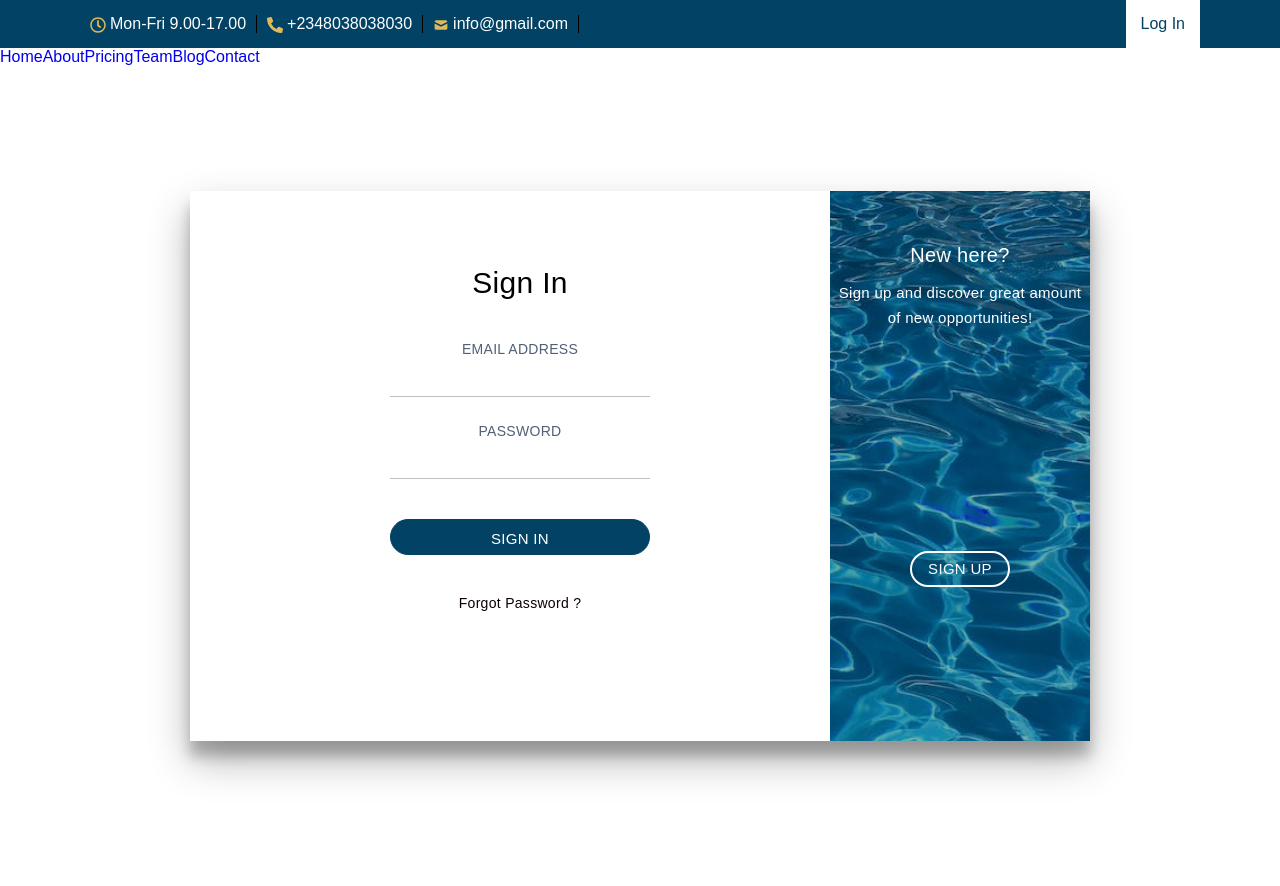
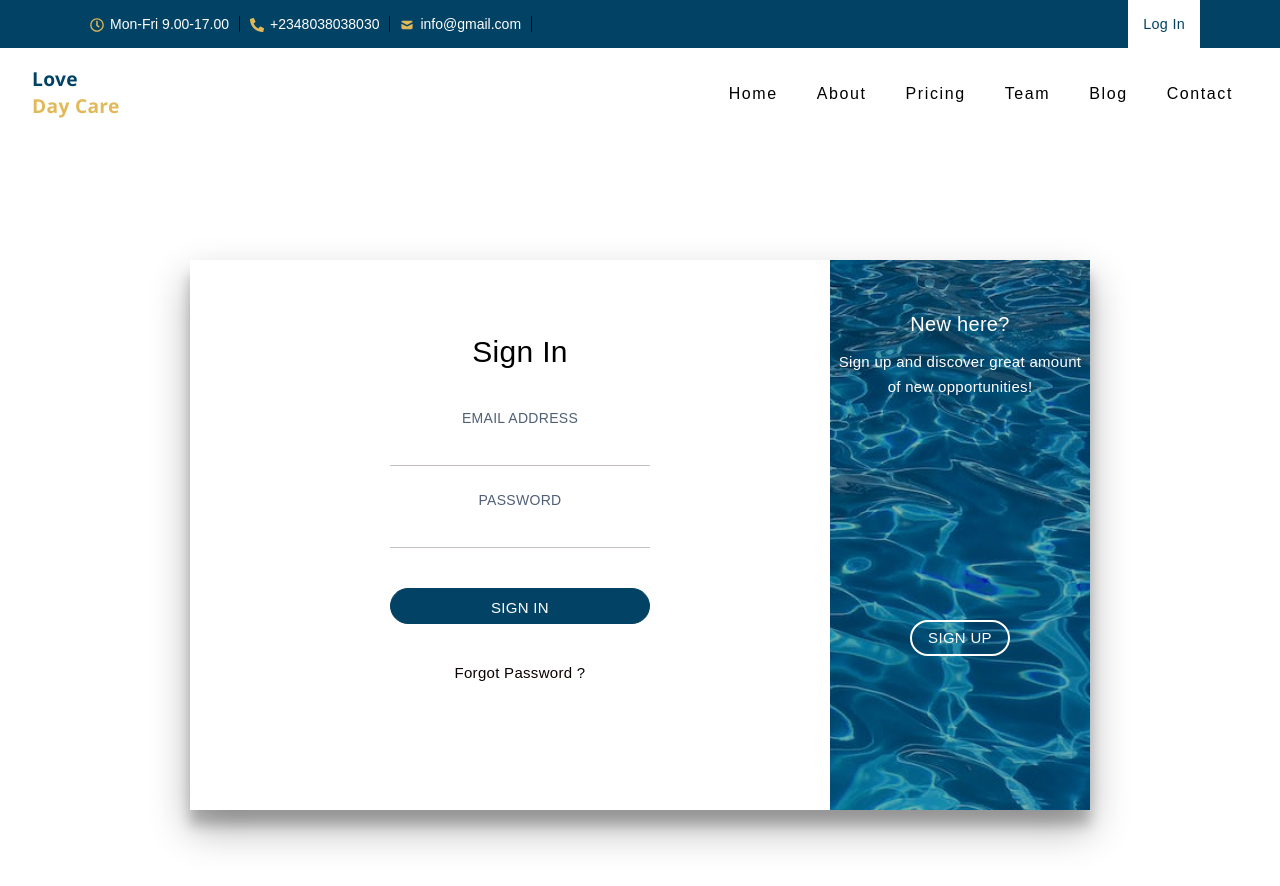
Before and after one commit to Ubongg/day-care, a React (Create React App) app: page /login in a window 1280 px wide. Shown: the top 886 px of the page. Built offline with nearby package versions, Linux system fonts and the light colour scheme.

Commit message:
completed navbar and login page

```diff
--- a/src/components/Navbar.js
+++ b/src/components/Navbar.js
@@ -1,20 +1,85 @@
 import React, { useState, useRef, useEffect } from "react";
-import { NavLink, Outlet } from "react-router-dom";
-import "../styles/Topbar.css";
+import { NavLink } from "react-router-dom";
+import "../styles/Navbar.css";
+import { FaBars, FaTimes } from "react-icons/fa";
 
 const Navbar = () => {
+  const [showLinks, setShowLinks] = useState(false);
+
+  const toggleLinks = () => {
+    setShowLinks(!showLinks);
+  };
+
+  const linksContainerRef = useRef(null);
+  const linksRef = useRef(null);
+
+  useEffect(() => {
+    const linksHeight = linksRef.current.getBoundingClientRect().height;
+    if (showLinks) {
+      linksContainerRef.current.style.height = "100vh";
+    } else {
+      linksContainerRef.current.style.height = "0px";
+    }
+  }, [showLinks]);
+
   return (
-    <nav className="navbar">
-      <div className="links">
-        <NavLink to="/">Home</NavLink>
-        <NavLink to="/about">About</NavLink>
-        <NavLink to="/pricing">Pricing</NavLink>
-        <NavLink to="/team">Team</NavLink>
-        <NavLink to="/blog">Blog</NavLink>
-        <NavLink to="/contact">Contact</NavLink>
+    <div className={`${showLinks ? "nav-center shadow" : "nav-center"}`}>
+      <div className="nav-header">
+        <NavLink to="/">
+          <h1 className="logo">
+            Love <br />
+            <span>Day Care</span>
+          </h1>
+        </NavLink>
+        <button
+          className={`${showLinks ? "nav-toggle show" : "nav-toggle"}`}
+          onClick={toggleLinks}
+        >
+          {showLinks ? <FaTimes /> : <FaBars />}
+        </button>
       </div>
-    </nav>
+      <div className="links-container" ref={linksContainerRef}>
+        <ul className="links" ref={linksRef}>
+          <li>
+            <NavLink to="/">Home</NavLink>
+          </li>
+          <li>
+            <NavLink to="/about">About</NavLink>{" "}
+          </li>
+          <li>
+            <NavLink to="/pricing">Pricing</NavLink>{" "}
+          </li>
+          <li>
+            <NavLink to="/team">Team</NavLink>{" "}
+          </li>
+          <li>
+            <NavLink to="/blog">Blog</NavLink>{" "}
+          </li>
+          <li>
+            <NavLink to="/contact">Contact</NavLink>{" "}
+          </li>
+          <li className="log">
+            <NavLink to="/login">Log In</NavLink>
+          </li>
+        </ul>
+      </div>
+    </div>
   );
 };
 
+// const Navbar = () => {
+//   return (
+//     <nav className="navbar">
+//       <div className="links">
+//         <NavLink to="/">Home</NavLink>
+//         <NavLink to="/about">About</NavLink>
+//         <NavLink to="/pricing">Pricing</NavLink>
+//         <NavLink to="/team">Team</NavLink>
+//         <NavLink to="/blog">Blog</NavLink>
+//         <NavLink to="/contact">Contact</NavLink>
+//       </div>
+//     </nav>
+//   );
+// };
+
 export default Navbar;
--- a/src/index.css
+++ b/src/index.css
@@ -1,8 +1,28 @@
 html {
   --primaryColor: rgb(2, 66, 100);
   --hoverColor: rgb(21, 118, 145);
+  --secColor: rgb(226, 185, 89);
+  --mainGrey: #617d98;
+  --mainBlack: #000;
   --mainWhite: #fff;
+  --mainTransition: all 0.3s linear;
+  --light-shadow: 0 5px 15px rgba(0, 0, 0, 0.1);
+  --dark-shadow: 0 5px 15px rgba(0, 0, 0, 0.2);
+  --fixed-width: 50rem;
+  --dark-blue: #1a4755;
+  --primary-red: #bb2525;
+  --light-red: #e66b6b;
+  --light-grey: rgb(245, 245, 245);
+  --radius: 0.25rem;
+  --spacing: 0.1rem;
+  --small-spacing: 0.5px;
 }
+
+body {
+  background: var(--mainWhite);
+  overflow-x: hidden !important;
+}
+
 *,
 *::before,
 *::after {
@@ -11,3 +31,18 @@ html {
   box-sizing: border-box;
   font-family: "Nunito", sans-serif;
 }
+
+a,
+li {
+  text-decoration: none;
+  list-style-type: none;
+}
+
+button,
+a {
+  letter-spacing: var(--spacing);
+  cursor: pointer;
+  /* text-align: center; */
+  font-size: 0.9rem;
+  -webkit-appearance: none;
+}
--- a/src/styles/LogIn.css
+++ b/src/styles/LogIn.css
@@ -282,10 +282,12 @@ a {
     color: #0c0101;
     cursor: pointer;
     letter-spacing: var(--spacing);
+    transition: var(--mainTransition);
   }
 
   .forgot-pass:hover {
-    color: red;
+    color: var(--primary-red);
+    transition: var(--mainTransition);
   }
 
   .cont .sub-cont {
--- a/src/styles/Navbar.css
+++ b/src/styles/Navbar.css
@@ -0,0 +1,116 @@
+.nav-center {
+  padding: 5px 10px 10px 10px;
+}
+.nav-center.shadow {
+  /* background: var(--mainWhite); */
+  box-shadow: var(--light-shadow);
+}
+.nav-header {
+  display: flex;
+  align-items: center;
+  justify-content: space-between;
+  padding: 0.5rem 1rem;
+}
+.nav-toggle {
+  font-size: 1.8rem;
+  padding-top: 8px;
+  color: var(--mainBlue);
+  background: transparent;
+  border-color: transparent;
+  transition: var(--mainTransition);
+  cursor: pointer;
+}
+.nav-toggle:hover {
+  transform: rotate(90deg);
+}
+.nav-toggle.show {
+  color: red;
+}
+.logo {
+  color: var(--primaryColor);
+  font-size: 1.2rem;
+  font-family: Segoe UI;
+}
+.logo span {
+  color: var(--secColor);
+  font-family: Segoe UI;
+}
+.links a {
+  color: var(--mainBlack);
+  font-size: 1rem;
+  text-transform: capitalize;
+  letter-spacing: 0.1rem;
+  display: block;
+  margin: 3rem 1.5rem;
+  transition: var(--mainTransition);
+  text-align: start;
+}
+.links a:hover {
+  color: var(--secColor);
+  margin-left: 1.2rem;
+  transition: var(--mainTransition);
+}
+.social-icons {
+  display: none;
+}
+.links-container {
+  height: 0;
+  overflow: hidden;
+  transition: var(--mainTransition);
+}
+.show-container {
+  height: 10rem;
+}
+.log {
+  display: flex;
+  justify-content: center;
+  align-items: center;
+}
+.log button {
+  text-transform: uppercase;
+  color: var(--mainWhite);
+  background: var(--dark-blue);
+  border: 1px solid var(--dark-blue);
+  border-radius: var(--radius);
+  padding: 10px;
+  transition: var(--mainTransition);
+  margin: 0 1.5rem;
+}
+
+@media screen and (min-width: 970px) {
+  .nav-center {
+    width: 100%;
+    margin: -1rem auto;
+    display: flex;
+    align-items: center;
+    justify-content: space-between;
+    padding: 0 2rem;
+  }
+  .nav-center.shadow {
+    box-shadow: none;
+  }
+  .nav-header {
+    padding: 0;
+  }
+  .nav-toggle {
+    display: none;
+  }
+  .links-container {
+    height: auto !important;
+  }
+  .links {
+    display: flex;
+  }
+  .links a {
+    padding-top: 5px;
+    color: var(--mainBlack);
+    margin-right: 15px;
+  }
+  .links a:hover {
+    color: var(--secColor);
+    margin-left: 1.5rem;
+  }
+  .log {
+    display: none;
+  }
+}
--- a/src/styles/Topbar.css
+++ b/src/styles/Topbar.css
@@ -1,5 +1,4 @@
 html {
-  --secColor: rgb(226, 185, 89);
   --spacing: 0.3px;
   --lineHeight: 25px;
 }
@@ -17,6 +16,7 @@ html {
   padding: 0 10px;
   border-right: 1px solid black;
   position: relative;
+  font-size: 14px;
 }
 .info p .icon {
   color: var(--secColor);
@@ -41,3 +41,8 @@ html {
   background-color: white;
   padding: 17px 15px;
 }
+@media screen and (max-width: 970px) {
+  .topbar {
+    display: none;
+  }
+}
```
